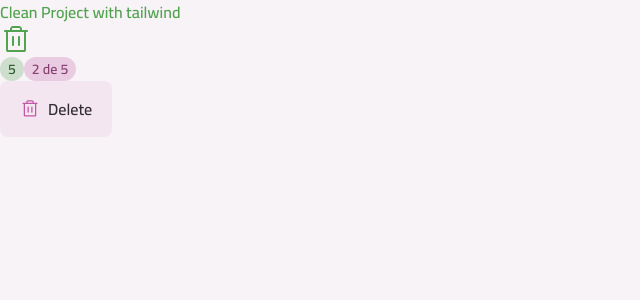
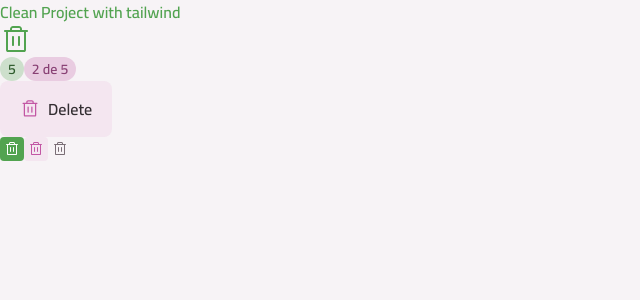
Before and after one commit to tbaragao/basic-todo-app, a React (Vite) app: page / in a window 1280 px wide. Shown: the top 300 px of the page, without its empty margins (0-640 px from the left). Built offline with nearby package versions, Linux system fonts and the light colour scheme.

Commit message:
feat: implements button-icon component

```diff
--- a/src/App.tsx
+++ b/src/App.tsx
@@ -3,6 +3,7 @@
 import TrashIcon from "./assets/icons/trash-regular.svg?react";
 import Badge from "./components/badge";
 import Button from "./components/button";
+import ButtonIcon from "./components/button-icon";
 
 export default function App() {
 
@@ -13,6 +14,9 @@
       <Badge variant="primary">5</Badge>
       <Badge variant="secondary">2 de 5</Badge>
       <Button icon={TrashIcon} type="button" >Delete</Button>
+      <ButtonIcon variant="primary" icon={TrashIcon} type="button"></ButtonIcon>
+      <ButtonIcon variant="secondary" icon={TrashIcon} type="button"></ButtonIcon>
+      <ButtonIcon variant="terciary" icon={TrashIcon} type="button"></ButtonIcon>
     </>
   )
 }
--- /dev/null
+++ b/src/components/button-icon.tsx
@@ -0,0 +1,65 @@
+import Icon from "./icon";
+import {cva, type VariantProps} from "class-variance-authority";
+
+export const buttonIconVariants = cva(
+    "inline-flex items-center justify-center transition group cursor-pointer",
+    {
+        variants:
+        {
+            variant:{
+                primary: "bg-green-base hover:bg-green-dark",
+                secondary: "bg-gray-200 hover:bg-pink-base",
+                terciary: "bg-transparent hover:bg-gray-200"
+            },
+            size:{
+                sm: "h-6 w-6 p-1 rounded-sm"
+            },
+            disabled:{
+                true: "opacity-50 pointer-events-none"
+            }
+        },
+        defaultVariants:{
+            variant: "primary",
+            size: "sm",
+            disabled: false
+        }
+    }
+)
+
+export const buttonIconIconVariants = cva(
+    "transition",
+    {
+        variants:
+        {
+            variant:{
+                primary: "fill-white",
+                secondary: "fill-pink-base group-hover:fill-white",
+                terciary: " fill-gray-300 group-hover:fill-gray-400"
+            },
+            size:{
+                sm: "h-4 w-4"
+            }
+        },
+        defaultVariants:{
+            variant: "primary",
+            size: "sm"
+        }
+    }
+)
+
+interface buttonIconProps extends
+    VariantProps<typeof buttonIconVariants>,
+    Omit<React.ComponentProps<"button">, "size" | "disabled">
+{
+    icon: React.ComponentProps<typeof Icon>["svg"],
+    className? : string
+}
+
+export default function ButtonIcon({variant, size, disabled, className, icon: IconComponent, ...props} : buttonIconProps){
+    return(
+        <button className={buttonIconVariants({variant, size, disabled, className})} {...props}>
+            <Icon className={buttonIconIconVariants({variant, size})} svg={IconComponent} />
+        </button>
+    )
+
+}
```
